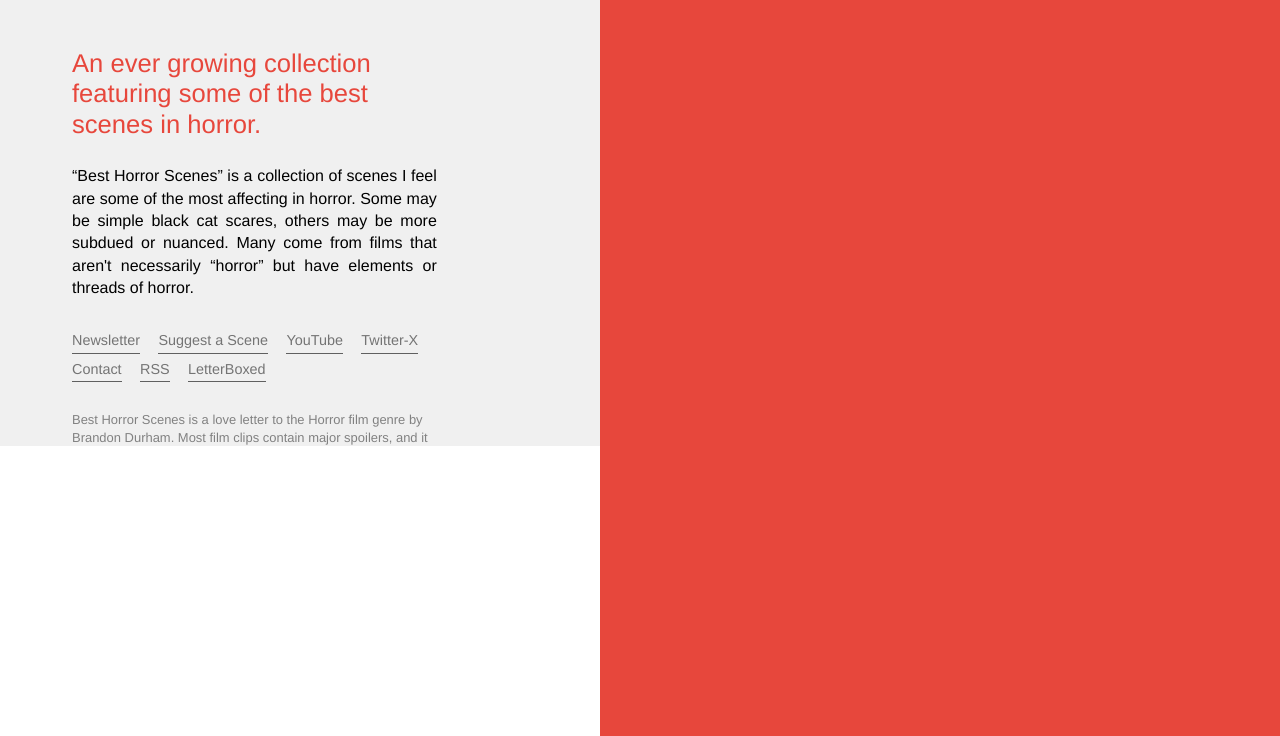
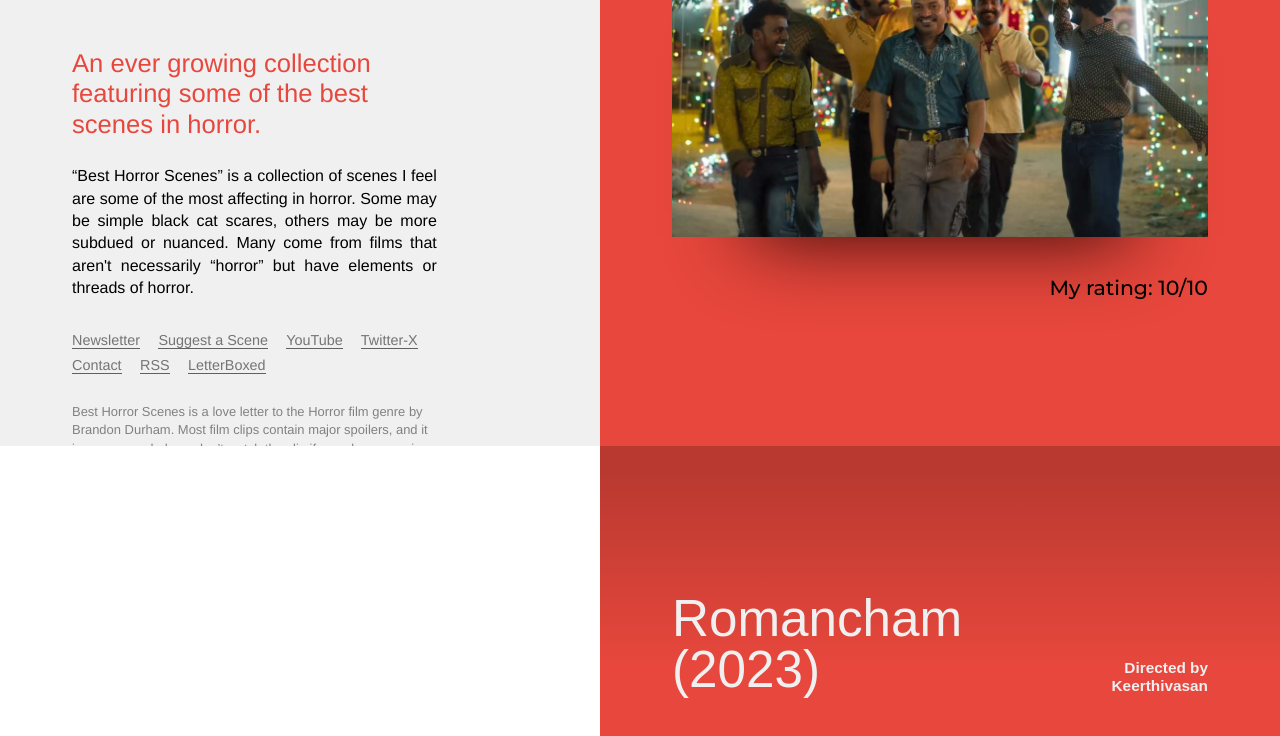
Before and after one commit to Keerthihub/GRID-BestHorrorScenes-Webl, a website: page index.html in a window 1280 px wide. Shown: the part 354-1090 px from the top of the page. Drawn offline with Linux system fonts and the light colour scheme; a web font is replaced by a local one.

Commit message:
finished mainview & project

```diff
--- a/index.html
+++ b/index.html
@@ -49,7 +49,52 @@
     <!-- Right View -->
 
     <main>
-      <h1>hello</h1>
+      <section>
+        <article>
+          <div class="main-header">
+            <h2>Romancham (2023)</h2>
+            <div class="main-director">
+              <p>Directed by</p>
+              <p>Keerthivasan</p>
+            </div>
+          </div>
+          <img src="assets/romancham.jpeg" alt="Romancham movie poster" />
+          <div class="rating"><p>My rating: 10/10</p></div>
+        </article>
+        <article>
+          <div class="main-header">
+            <h2>Romancham (2023)</h2>
+            <div class="main-director">
+              <p>Directed by</p>
+              <p>Keerthivasan</p>
+            </div>
+          </div>
+          <img src="assets/romancham.jpeg" alt="Romancham movie poster" />
+          <div class="rating"><p>My rating: 10/10</p></div>
+        </article>
+        <article>
+          <div class="main-header">
+            <h2>Romancham (2023)</h2>
+            <div class="main-director">
+              <p>Directed by</p>
+              <p>Keerthivasan</p>
+            </div>
+          </div>
+          <img src="assets/romancham.jpeg" alt="Romancham movie poster" />
+          <div class="rating"><p>My rating: 10/10</p></div>
+        </article>
+        <article>
+          <div class="main-header">
+            <h2>Romancham (2023)</h2>
+            <div class="main-director">
+              <p>Directed by</p>
+              <p>Keerthivasan</p>
+            </div>
+          </div>
+          <img src="assets/romancham.jpeg" alt="Romancham movie poster" />
+          <div class="rating"><p>My rating: 10/10</p></div>
+        </article>
+      </section>
     </main>
 
     <script src="/dist/js/script.js"></script>
--- a/src/scss/styles.scss
+++ b/src/scss/styles.scss
@@ -1,7 +1,7 @@
 @import "_variables";
 @import "reset";
 @import url('https://fonts.googleapis.com/css2?family=Montserrat:wght@500&display=swap');
-
+@import url('https://fonts.googleapis.com/css2?family=Montserrat:wght@500&family=Sofia+Sans+Condensed:wght@700&display=swap');
 
 * {
   padding: 0;
@@ -75,7 +75,6 @@ hgroup {
   a {
     color: $f-t1;
     box-shadow: 0 1px 0 rgba(0,0,0,.6);
-    display: inline-block;
     margin: 0 1em .25em 0;
     text-decoration: none;
 
@@ -96,7 +95,64 @@ hgroup {
 }
 
 main {
-  height: 1000vh;
-  margin-left: 600px;
+  height: 100vh;
+  padding-left: 600px;
+  color: $f-s;
+}
+
+article {
+  padding: 72px;
+  height: 100vh;
+  font-size: 1.6rem;
+  justify-content: center;
+  display: flex;
+  flex-direction: column;
+  font-family: sans-serif;
   background-color: $bg-p;
+  background-image: linear-gradient(
+      to bottom,
+      rgba(0,0,0,.2) 3%,
+      transparent,
+      transparent,
+      transparent,
+      transparent
+    );
+
+  .main-header {
+    display: flex;
+    flex-direction: row;
+    justify-content: space-between;
+    align-items: flex-end;
+
+  h2 {
+    font-size: 2em;
+    font-family: 'Sofia Sans Condensed', sans-serif;
+  }
+
+  .main-director {
+    text-align: right;
+    font-size: .6em;
+    line-height: 1.2;
+    font-weight: 600;
+  }
+  }
+
+ img{
+    box-shadow: 0 80px 80px -80px #2d0806;
+    width: 100%;
+    padding-top: 1.6em;
+    cursor: pointer;
 }
+
+  .rating p{
+    padding-top: 2em;
+    font-family: 'Montserrat', sans-serif;
+    font-weight: 500;
+    font-size: .8em;
+    text-align: right;
+    color: #000;
+
+}
+
+
+}
```
Also changed, not shown: assets/romancham.jpeg (added), dist/css/styles.css, 2 other files.
